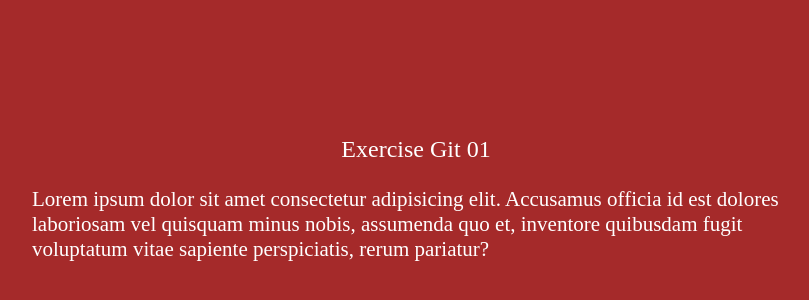
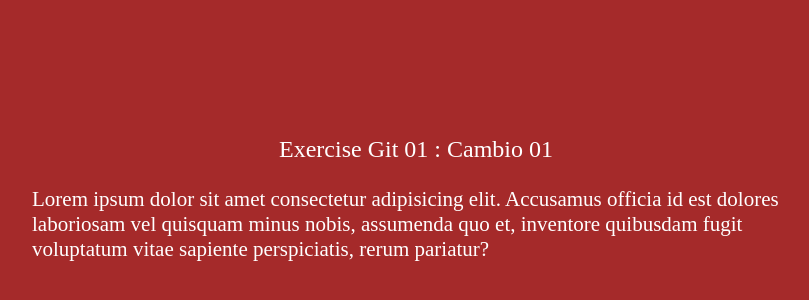
Before and after one commit to LancelotDev/PruebaGit01, a plain HTML site: page index.html in a window 1280 px wide. Shown: the part 120-420 px from the top of the page, without its empty margins (224-1033 px from the left). Drawn offline with Linux system fonts and the light colour scheme.

Commit message:
Segundo Commit

```diff
--- a/index.html
+++ b/index.html
@@ -9,7 +9,7 @@
 </head>
 <body>
     <spam>
-        <p>Exercise Git 01</p>
+        <p>Exercise Git 01 : Cambio 01</p>
     </spam>
     <div>Lorem ipsum dolor sit amet consectetur adipisicing elit. Accusamus officia id est dolores laboriosam vel quisquam minus nobis, assumenda quo et, inventore quibusdam fugit voluptatum vitae sapiente perspiciatis, rerum pariatur?</div>
 </body>
```
